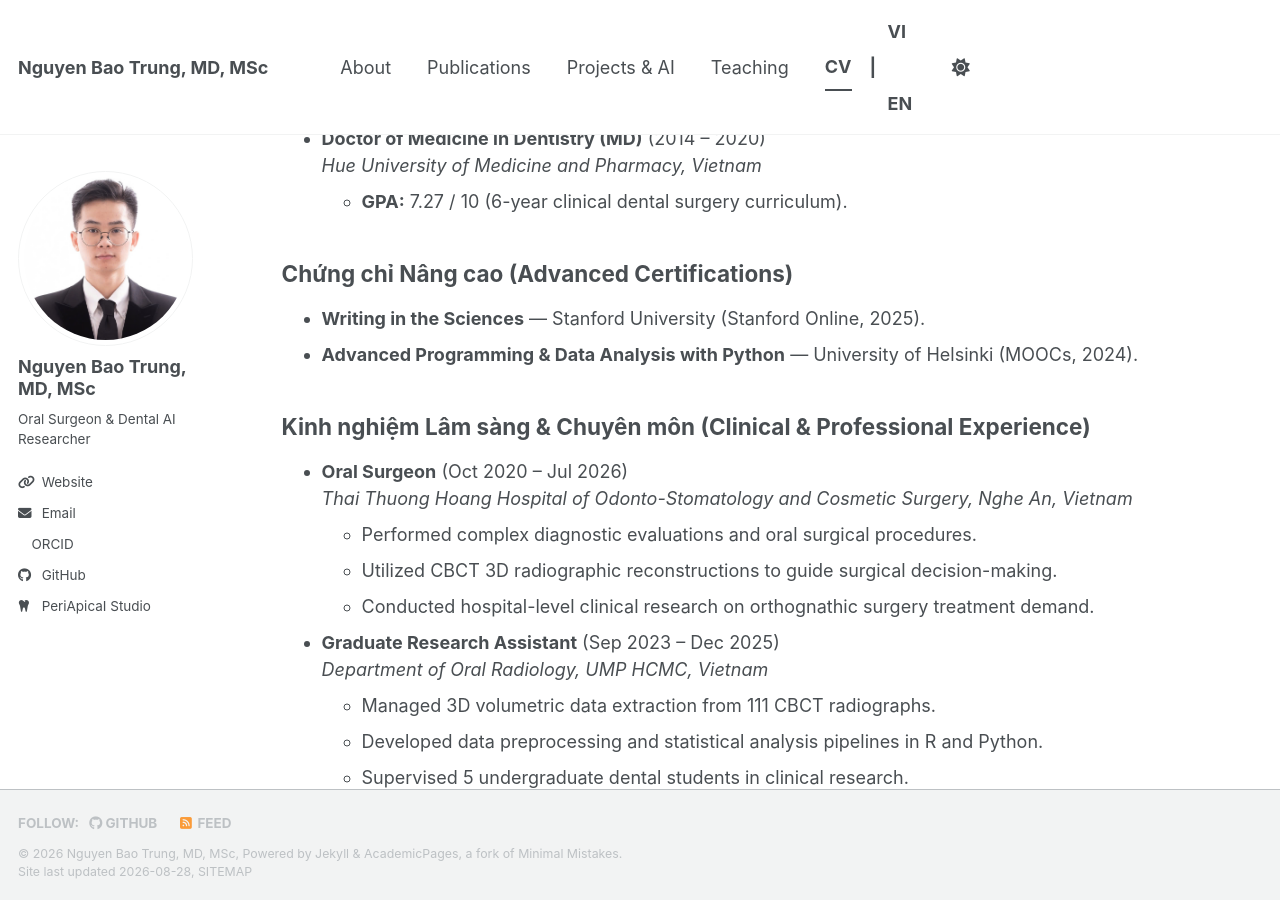
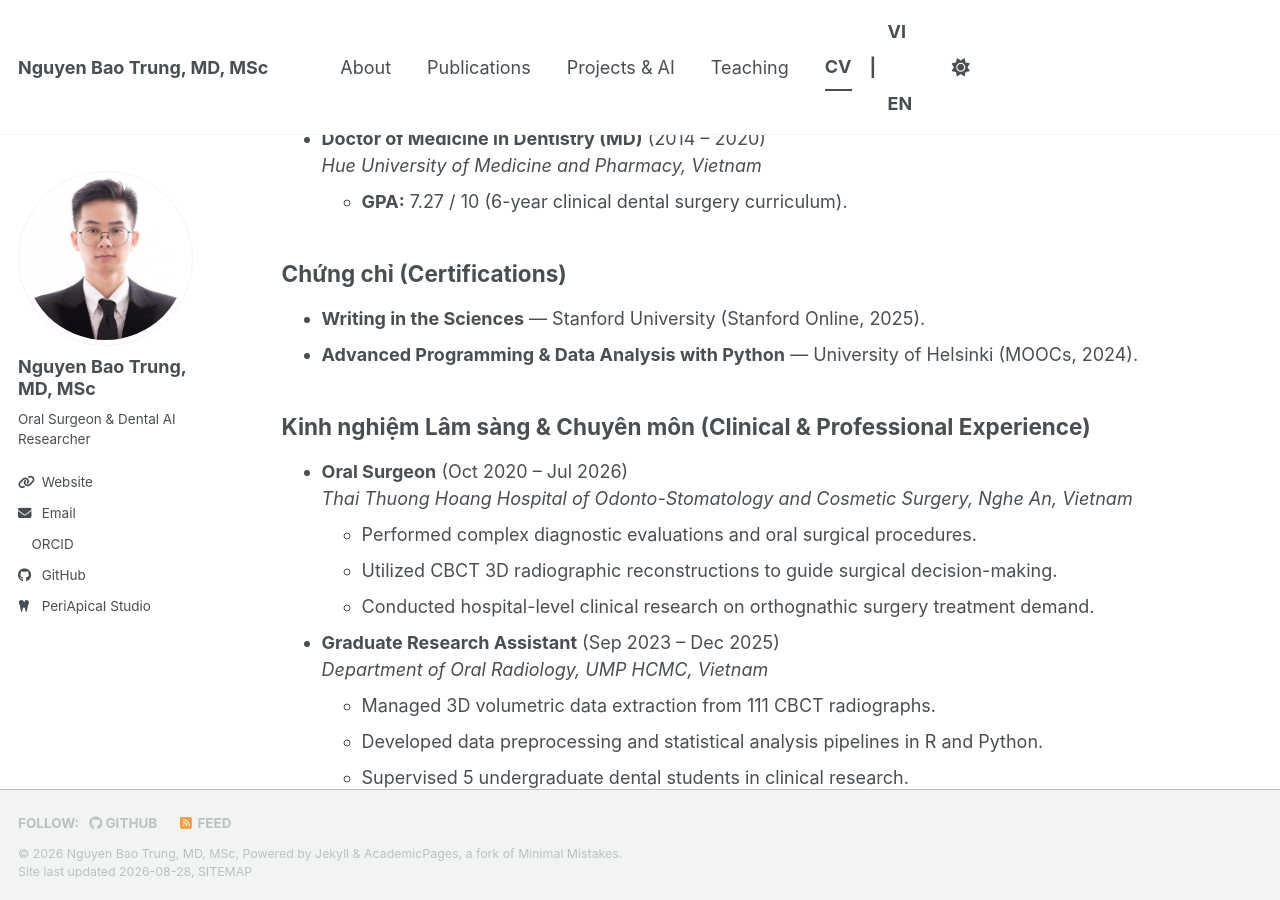
Before and after one commit to trungnb/trungnb.github.io, a Jekyll site: the page built from _pages/cv-vi.md, in a window 1280 px wide and 900 px high, scrolled down 353 px. Built offline with Jekyll 4.4.1, drawn with Linux system fonts in a browser that asks for light colours; a style sheet for code colours, icons or effects is not loaded.

Commit message:
Simplify Certifications section header

```diff
--- a/_pages/cv-vi.md
+++ b/_pages/cv-vi.md
@@ -16,7 +16,7 @@ author_profile: true
   *Hue University of Medicine and Pharmacy, Vietnam*
   * **GPA:** 7.27 / 10 (6-year clinical dental surgery curriculum).
 
-## Chứng chỉ Nâng cao (Advanced Certifications)
+## Chứng chỉ (Certifications)
 * **Writing in the Sciences** — Stanford University (Stanford Online, 2025).
 * **Advanced Programming & Data Analysis with Python** — University of Helsinki (MOOCs, 2024).
 
```
Also changed, not shown: _pages/cv.md (+1 -1 lines).
